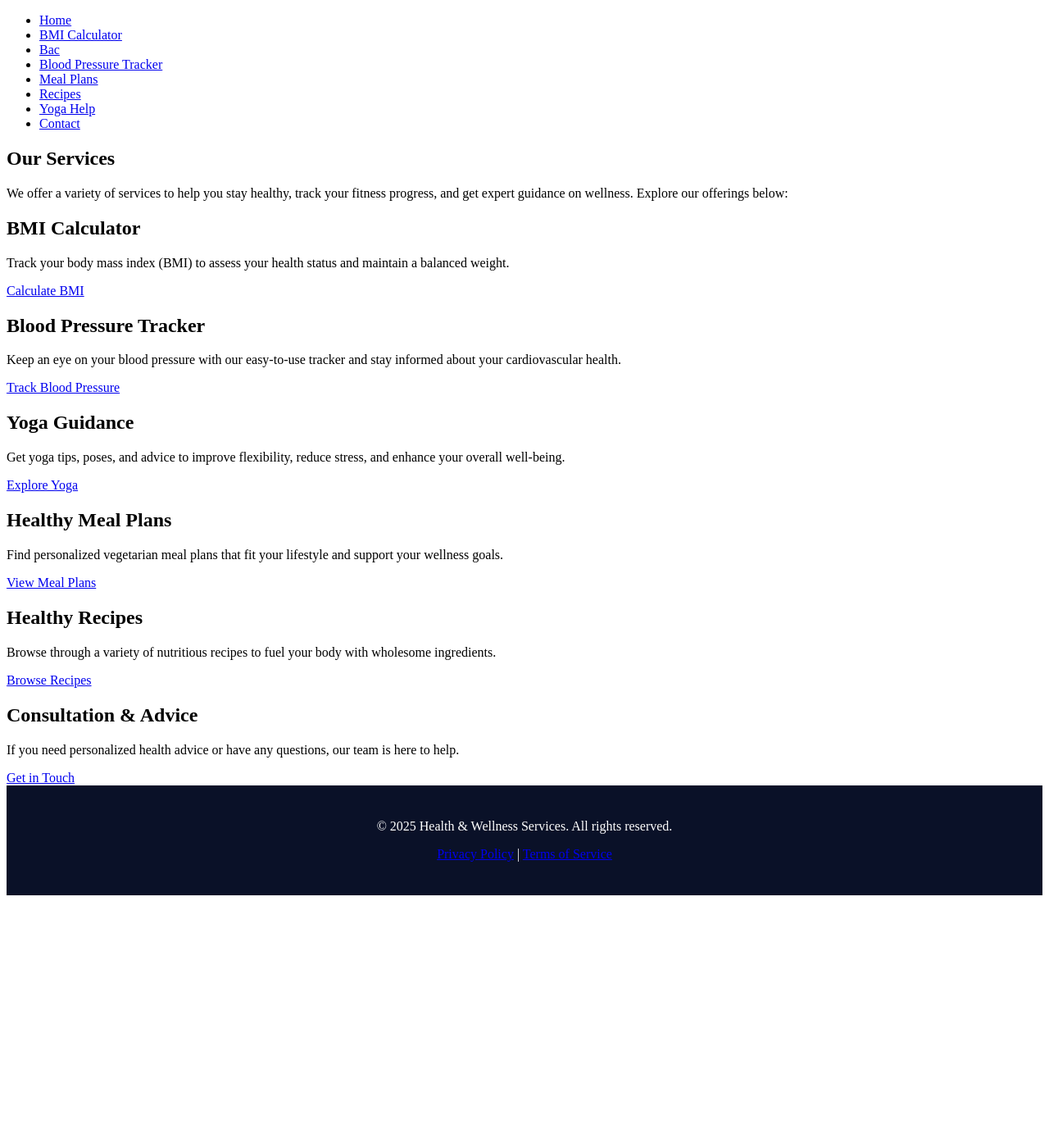
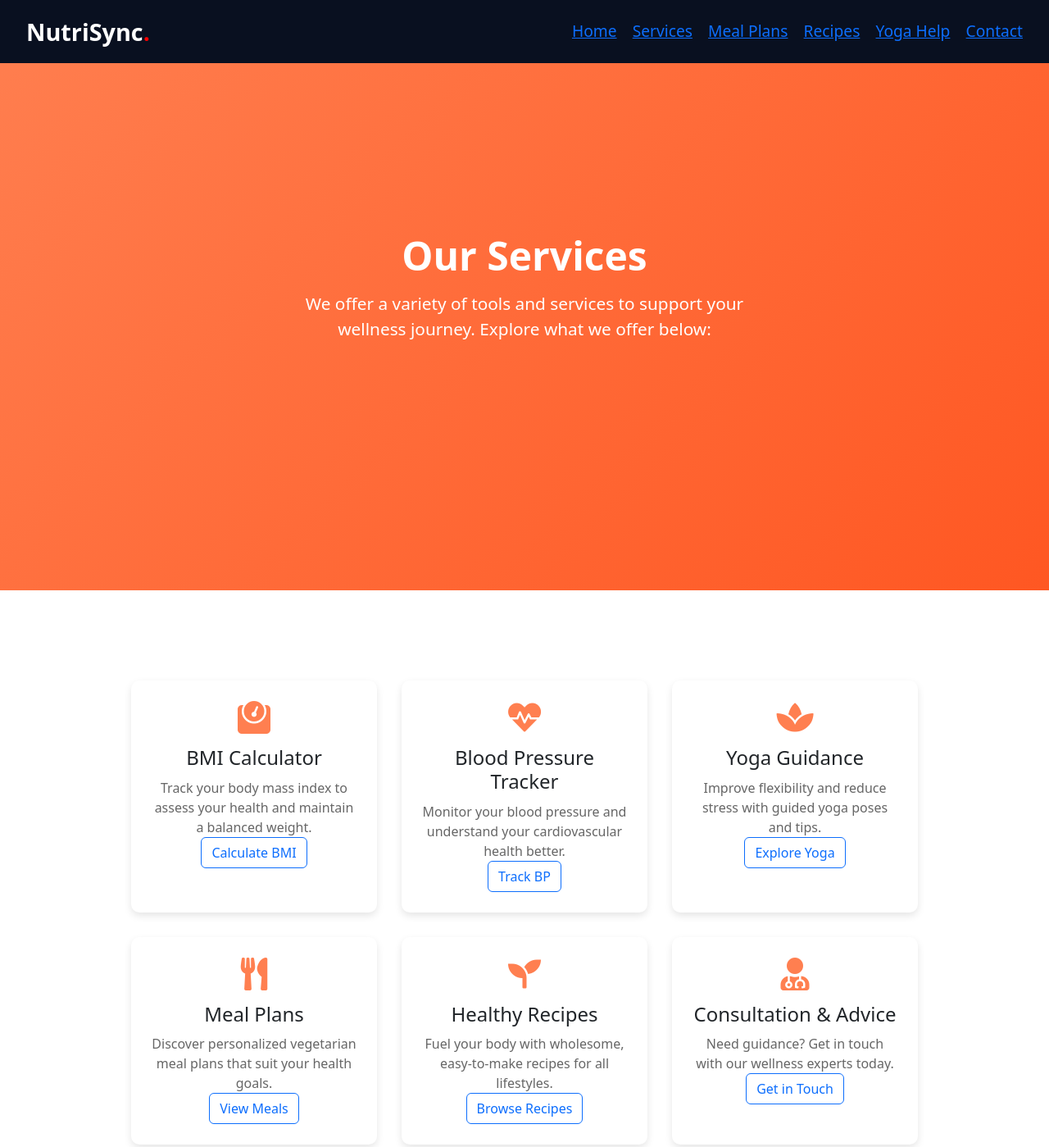
Before and after one commit to ichigoangel/CWCST3990NutriSync, a plain HTML site: page Html files/services.html in a window 1280 px wide. Shown: the top 1399 px of the page at 82% size. Before the commit the page ends 1100 px from the top, so only its background shows below. Drawn offline with nearby package versions, Linux system fonts and the light colour scheme; files that its build step writes are made by us from their sources.

Commit message:
added more html files with crutial functions contact,trial index for expreremtnal stuff,dashboard page wit updating but ya and more

```diff
--- a/Html files/services.html
+++ b/Html files/services.html
@@ -2,79 +2,126 @@
 <html lang="en">
 
 <head>
-    <meta charset="UTF-8">
-    <meta name="viewport" content="width=device-width, initial-scale=1.0">
-    <meta name="description" content="Health and wellness services: BMI calculator, blood pressure tracker, yoga help, recipes, and more.">
-    <title>Our Services - Health and Wellness</title>
-    <link rel="stylesheet" href="./trycss/style.css">
-    <link rel="stylesheet" href="./css/navibar.css">
-    <link rel="stylesheet" href="./css/footer.css">
+  <meta charset="UTF-8" />
+  <meta name="viewport" content="width=device-width, initial-scale=1.0" />
+  <meta name="description" content="Health and wellness services: BMI calculator, blood pressure tracker, yoga help, recipes, and more." />
+  <title>Our Services - NutriSync</title>
+
+  <!-- Favicon -->
+  <link rel="shortcut icon" type="image/png" href="images/nutrisync_logo.png" />
+
+  <!-- Stylesheets -->
+  <link rel="stylesheet" href="/css/footer.css" />
+  <link rel="stylesheet" href="/css/navibar.css" />
+  <link rel="stylesheet" href="/css/home.css">
+  <link rel="stylesheet" href="./trycss/style.css" />
+  <link rel="stylesheet" href="https://cdn.jsdelivr.net/npm/bootstrap@5.3.2/dist/css/bootstrap.min.css" crossorigin="anonymous" />
+  <link rel="stylesheet" href="https://cdnjs.cloudflare.com/ajax/libs/font-awesome/5.15.1/css/all.min.css" crossorigin="anonymous" />
 </head>
 
 <body>
-    <header>
-        <nav>
-            <ul>
-                <li><a href="index.html">Home</a></li>
-                <li><a href="bmi.html">BMI Calculator</a></li>
-                <li><a href="Bac_calc.html">Bac</a></li>
-                <li><a href="bloodpressure.html">Blood Pressure Tracker</a></li>
-                <li><a href="meal.html">Meal Plans</a></li>
-                <li><a href="recipe.html">Recipes</a></li>
-                <li><a href="yoga.html">Yoga Help</a></li>
-                <li><a href="contact.html">Contact</a></li>
-            </ul>
-        </nav>
-    </header>
+  <!-- Navigation Bar (Copied from index.html) -->
+  <div class="nav-container">
+    <nav class="newNav">
+      <a href="index.html" class="nav__logo">NutriSync<span>.</span></a>
+      <ul class="navLinks">
+        <li><a href="/index.html">Home</a></li>
+        <li><a href="/Html files/services.html">Services</a></li>
+        <li><a href="/Html files/meal.html">Meal Plans</a></li>
+        <li><a href="/Html files/recipe.html">Recipes</a></li>
+        <li><a href="/Html files/yoga.html">Yoga Help</a></li>
+        <li><a href="/Html files/contact.html">Contact</a></li>
+      </ul>
+    </nav>
+  </div>
 
-    <section id="intro">
+  <!-- Main Content -->
+  <main>
+    <!-- Services Introduction -->
+    <section class="hero one" id="intro">
+      <div class="hero-content">
         <h1>Our Services</h1>
-        <p>We offer a variety of services to help you stay healthy, track your fitness progress, and get expert guidance on wellness. Explore our offerings below:</p>
+        <p>We offer a variety of tools and services to support your wellness journey. Explore what we offer below:</p>
+      </div>
     </section>
 
-    <section id="services">
-        <div class="service-item">
-            <h2>BMI Calculator</h2>
-            <p>Track your body mass index (BMI) to assess your health status and maintain a balanced weight.</p>
-            <a href="bmi.html" class="service-link">Calculate BMI</a>
+    <!-- Services Section -->
+    <section class="two" id="services">
+      <div class="service-container">
+        <div class="service-box">
+          <i class="fas fa-weight"></i>
+          <h3>BMI Calculator</h3>
+          <p>Track your body mass index to assess your health and maintain a balanced weight.</p>
+          <a href="bmi.html" class="btn btn-outline-primary">Calculate BMI</a>
         </div>
 
-        <div class="service-item">
-            <h2>Blood Pressure Tracker</h2>
-            <p>Keep an eye on your blood pressure with our easy-to-use tracker and stay informed about your cardiovascular health.</p>
-            <a href="bloodpressure.html" class="service-link">Track Blood Pressure</a>
+        <div class="service-box">
+          <i class="fas fa-heartbeat"></i>
+          <h3>Blood Pressure Tracker</h3>
+          <p>Monitor your blood pressure and understand your cardiovascular health better.</p>
+          <a href="bloodpressure.html" class="btn btn-outline-primary">Track BP</a>
         </div>
 
-        <div class="service-item">
-            <h2>Yoga Guidance</h2>
-            <p>Get yoga tips, poses, and advice to improve flexibility, reduce stress, and enhance your overall well-being.</p>
-            <a href="yoga.html" class="service-link">Explore Yoga</a>
+        <div class="service-box">
+          <i class="fas fa-spa"></i>
+          <h3>Yoga Guidance</h3>
+          <p>Improve flexibility and reduce stress with guided yoga poses and tips.</p>
+          <a href="yoga.html" class="btn btn-outline-primary">Explore Yoga</a>
         </div>
 
-        <div class="service-item">
-            <h2>Healthy Meal Plans</h2>
-            <p>Find personalized vegetarian meal plans that fit your lifestyle and support your wellness goals.</p>
-            <a href="meal.html" class="service-link">View Meal Plans</a>
+        <div class="service-box">
+          <i class="fas fa-utensils"></i>
+          <h3>Meal Plans</h3>
+          <p>Discover personalized vegetarian meal plans that suit your health goals.</p>
+          <a href="meal.html" class="btn btn-outline-primary">View Meals</a>
         </div>
 
-        <div class="service-item">
-            <h2>Healthy Recipes</h2>
-            <p>Browse through a variety of nutritious recipes to fuel your body with wholesome ingredients.</p>
-            <a href="recipe.html" class="service-link">Browse Recipes</a>
+        <div class="service-box">
+          <i class="fas fa-seedling"></i>
+          <h3>Healthy Recipes</h3>
+          <p>Fuel your body with wholesome, easy-to-make recipes for all lifestyles.</p>
+          <a href="recipe.html" class="btn btn-outline-primary">Browse Recipes</a>
         </div>
 
-        <div class="service-item">
-            <h2>Consultation & Advice</h2>
-            <p>If you need personalized health advice or have any questions, our team is here to help.</p>
-            <a href="contact.html" class="service-link">Get in Touch</a>
+        <div class="service-box">
+          <i class="fas fa-user-md"></i>
+          <h3>Consultation & Advice</h3>
+          <p>Need guidance? Get in touch with our wellness experts today.</p>
+          <a href="contact.html" class="btn btn-outline-primary">Get in Touch</a>
         </div>
+      </div>
     </section>
+  </main>
 
-    <footer>
-        <p>&copy; 2025 Health & Wellness Services. All rights reserved.</p>
-        <p><a href="privacy.html">Privacy Policy</a> | <a href="terms.html">Terms of Service</a></p>
-    </footer>
+  <!-- Footer Section -->
+  <footer>
+    <div class="footer-container">
+      <div class="footer-logo">
+        <h2>NutriSync<span>.</span></h2>
+      </div>
+      <div class="footer-links">
+        <a href="index.html">Home</a>
+        <a href="#services">Services</a>
+        <a href="contact.html">Contact</a>
+      </div>
+      <div class="footer-social">
+        <a href="#"><i class="fab fa-facebook"></i></a>
+        <a href="#"><i class="fab fa-twitter"></i></a>
+        <a href="#"><i class="fab fa-instagram"></i></a>
+      </div>
+    </div>
+    <hr />
+    <p class="copyright">
+      &copy; 2025 NutriSync. All rights reserved.
+    </p>
+  </footer>
 
+  <!-- Scroll to Top Button -->
+  <button id="scrollToTopBtn"><i class="fas fa-arrow-up"></i></button>
+
+  <!-- Scripts -->
+  <script src="./tryjs/script.js"></script>
+  <script src="./javascript/index.js"></script>
 </body>
 
 </html>
```
Also changed, not shown: Html files/tryindex.html (added, +138 -0 lines), index.html (+2 -2 lines), Html files/Contact.html (added), Html files/Dashboard.html (added), Html files/Login.html (added), Html files/Signup.html (added), Html files/meal plans.html (added), Html files/recipe.html (added), Html files/yoga.html (added).
